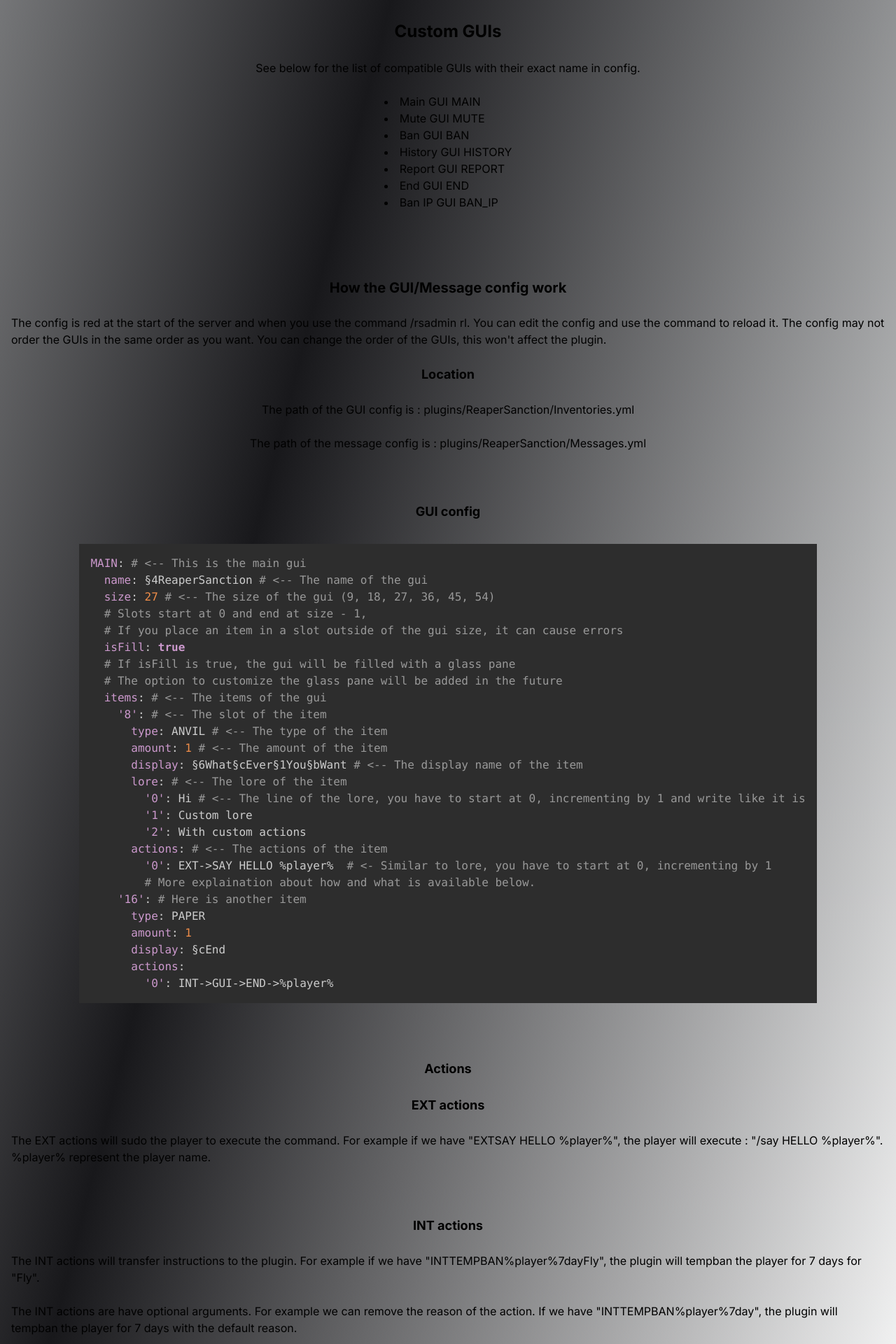
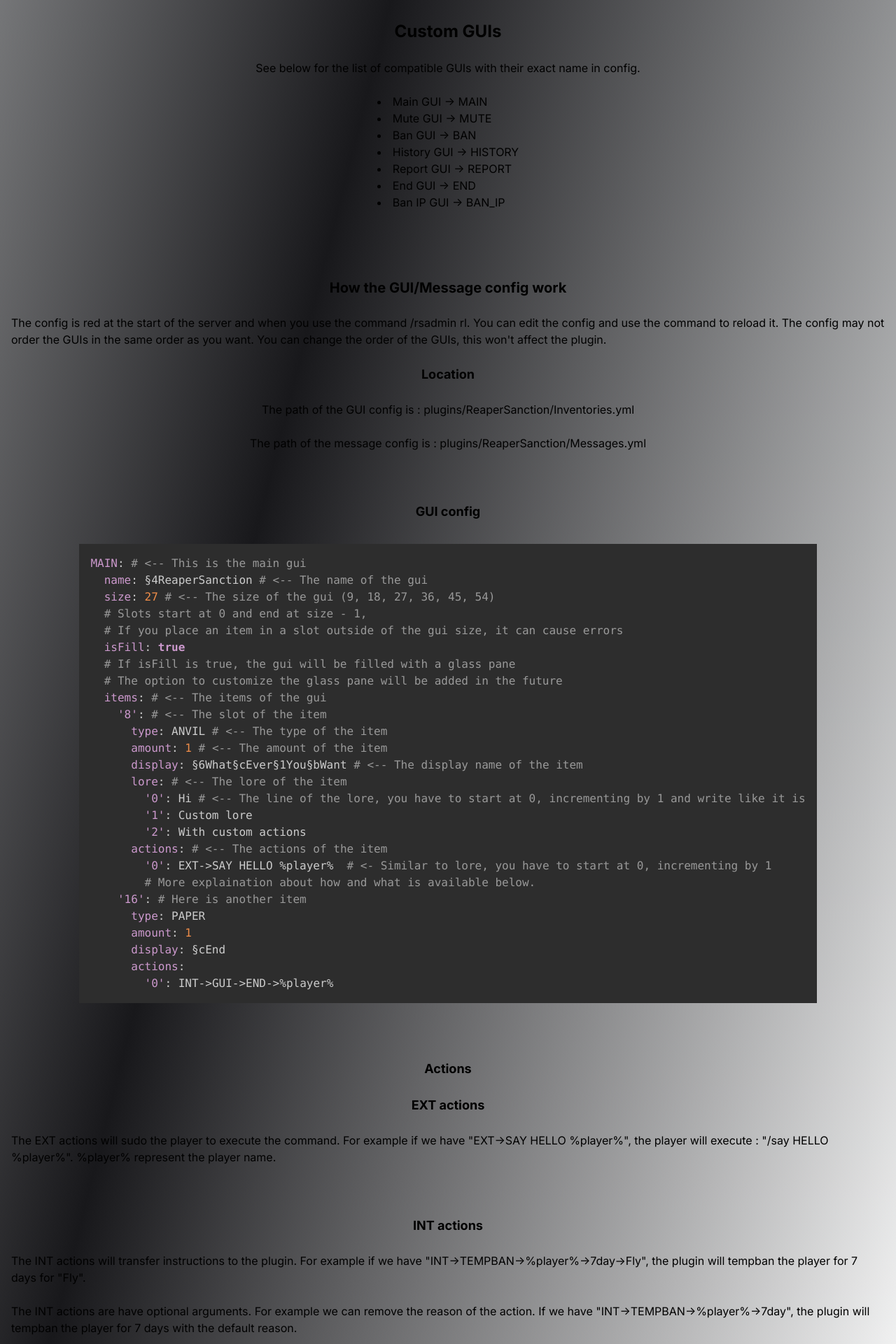
Before and after one commit to Reaper-Solutions/website, a Next.js app: page /reapersanction in a window 1280 px wide. Shown: the part 2840-4760 px from the top of the page at 70% size. Built offline with nearby package versions, Linux system fonts and the light colour scheme.

Commit message:
Fix arrows

```diff
--- a/app/reapersanction/page.tsx
+++ b/app/reapersanction/page.tsx
@@ -253,13 +253,13 @@
                         <p>See below for the list of compatible GUIs with their exact name in config.</p>
                         <div className="text-left">
                             <ul className="list-disc list-inside">
-                                <li>Main GUI <i className="fa-solid fa-arrow-right"></i> MAIN</li>
-                                <li>Mute GUI <i className="fa-solid fa-arrow-right"></i> MUTE</li>
-                                <li>Ban GUI <i className="fa-solid fa-arrow-right"></i> BAN</li>
-                                <li>History GUI <i className="fa-solid fa-arrow-right"></i> HISTORY</li>
-                                <li>Report GUI <i className="fa-solid fa-arrow-right"></i> REPORT</li>
-                                <li>End GUI <i className="fa-solid fa-arrow-right"></i> END</li>
-                                <li>Ban IP GUI <i className="fa-solid fa-arrow-right"></i> BAN_IP</li>
+                                <li>Main GUI {"->"} MAIN</li>
+                                <li>Mute GUI {"->"} MUTE</li>
+                                <li>Ban GUI {"->"} BAN</li>
+                                <li>History GUI {"->"} HISTORY</li>
+                                <li>Report GUI {"->"} REPORT</li>
+                                <li>End GUI {"->"} END</li>
+                                <li>Ban IP GUI {"->"} BAN_IP</li>
                             </ul>
                         </div>
                         <div className="mt-12"/>
@@ -285,17 +285,17 @@
                         <h4 className="text-lg font-bold">Actions</h4>
                         <h5 className="text-lg font-bold">EXT actions</h5>
                         <p className="text-left">The EXT actions will sudo the player to execute the command.
-                            For example if we have "EXT<i className="fa-solid fa-arrow-right"></i>SAY HELLO %player%", the player will execute :
+                            For example if we have "EXT{"->"}SAY HELLO %player%", the player will execute :
                             "/say HELLO %player%". %player% represent the player name.
                         </p>
                         <div className="mt-6"/>
                         <h5 className="text-lg font-bold">INT actions</h5>
                         <p className="text-left">The INT actions will transfer instructions to the plugin.
-                            For example if we have "INT<i className="fa-solid fa-arrow-right"></i>TEMPBAN<i className="fa-solid fa-arrow-right"></i>%player%<i className="fa-solid fa-arrow-right"></i>7day<i className="fa-solid fa-arrow-right"></i>Fly", the plugin will tempban the
+                            For example if we have "INT{"->"}TEMPBAN{"->"}%player%{"->"}7day{"->"}Fly", the plugin will tempban the
                             player for 7 days for "Fly".
                         </p>
                         <p className="text-left">The INT actions are have optional arguments. For example we can remove
-                            the reason of the action. If we have "INT<i className="fa-solid fa-arrow-right"></i>TEMPBAN<i className="fa-solid fa-arrow-right"></i>%player%<i className="fa-solid fa-arrow-right"></i>7day", the plugin will tempban
+                            the reason of the action. If we have "INT{"->"}TEMPBAN{"->"}%player%{"->"}7day", the plugin will tempban
                             the player for 7 days with the default reason.
                         </p>
                         <div className="mt-6"/>
```
